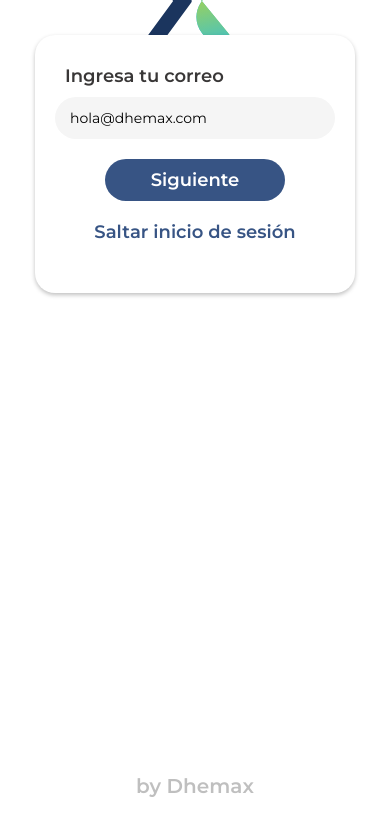
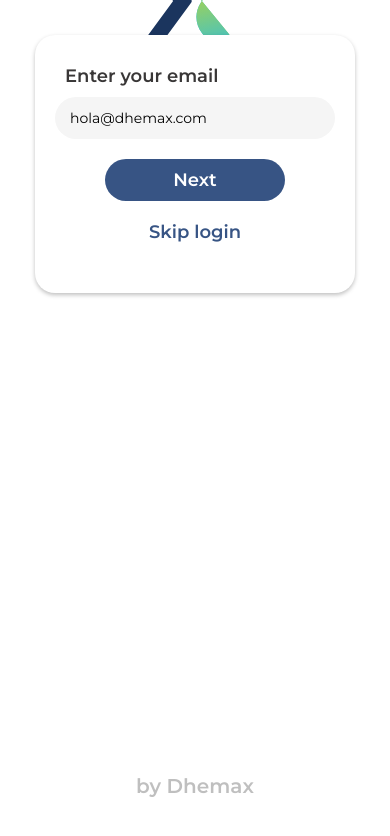
Before and after one commit to flippy27/rn_evca, a React Native app: screen /Config in a window 390 px wide. Shown: the top 836 px of the page. Built offline with nearby package versions, Linux system fonts and the light colour scheme.

Commit message:
more bugfixes and translations

```diff
--- a/app/components/MapModal.js
+++ b/app/components/MapModal.js
@@ -108,7 +108,7 @@ export const MapModal = ({ isModalVisible, setIsModalVisible }) => {
               />
               <View style={styles.pinTextContainer}>
                 <Text style={styles.pinTextBottom}>{tra('ayuda','conectores')}</Text>
-                <Text style={styles.pinTextBottom}>{tra('ayuda','disponibles')}</Text>
+                <Text style={styles.pinTextBottom}>{tra('ayuda','estacion')}</Text>
               </View>
             </View>
           </View>
--- a/app/configs/common.js
+++ b/app/configs/common.js
@@ -115,7 +115,7 @@ export const tra = (view, text_id) => {
             { text_id: "correo", text: "Enter your email" },
             { text_id: "contra1", text: "Enter your password" },
             { text_id: "contra2", text: "Confirm your password" },
-            { text_id: "acepto1", text: "I accept the" },
+            { text_id: "acepto1", text: "I agree with the" },
             { text_id: "acepto2", text: "terms and conditions" },
             { text_id: "siguiente", text: "Next" },
           ],
@@ -373,7 +373,7 @@ export const tra = (view, text_id) => {
             { text_id: "fuera", text: "Fuera de" },
             { text_id: "servicio", text: "Servicio" },
             { text_id: "disponibilidad", text: "Disponibilidad" },
-            { text_id: "conectores", text: "Agregar tarjeta" },
+            { text_id: "conectores", text: "Conectores" },
             { text_id: "estacion", text: "en la estación" },
             { text_id: "disponibles", text: "disponibles" },
           ],
--- a/app/configs/global.js
+++ b/app/configs/global.js
@@ -9,4 +9,4 @@ export const COMPANY =
 
 export const CHARGE_USER_ID = 99999;
 
-export const LANGUAGE = "es";
+export const LANGUAGE = "en";
--- a/app/views/PaymentMethodView.js
+++ b/app/views/PaymentMethodView.js
@@ -23,7 +23,6 @@ export const PaymentMethodView = () => {
   }, []);
   useEffect(() => {
     fetchData();
-
   }, [fetchData]);
 
   useFocusEffect(
```
